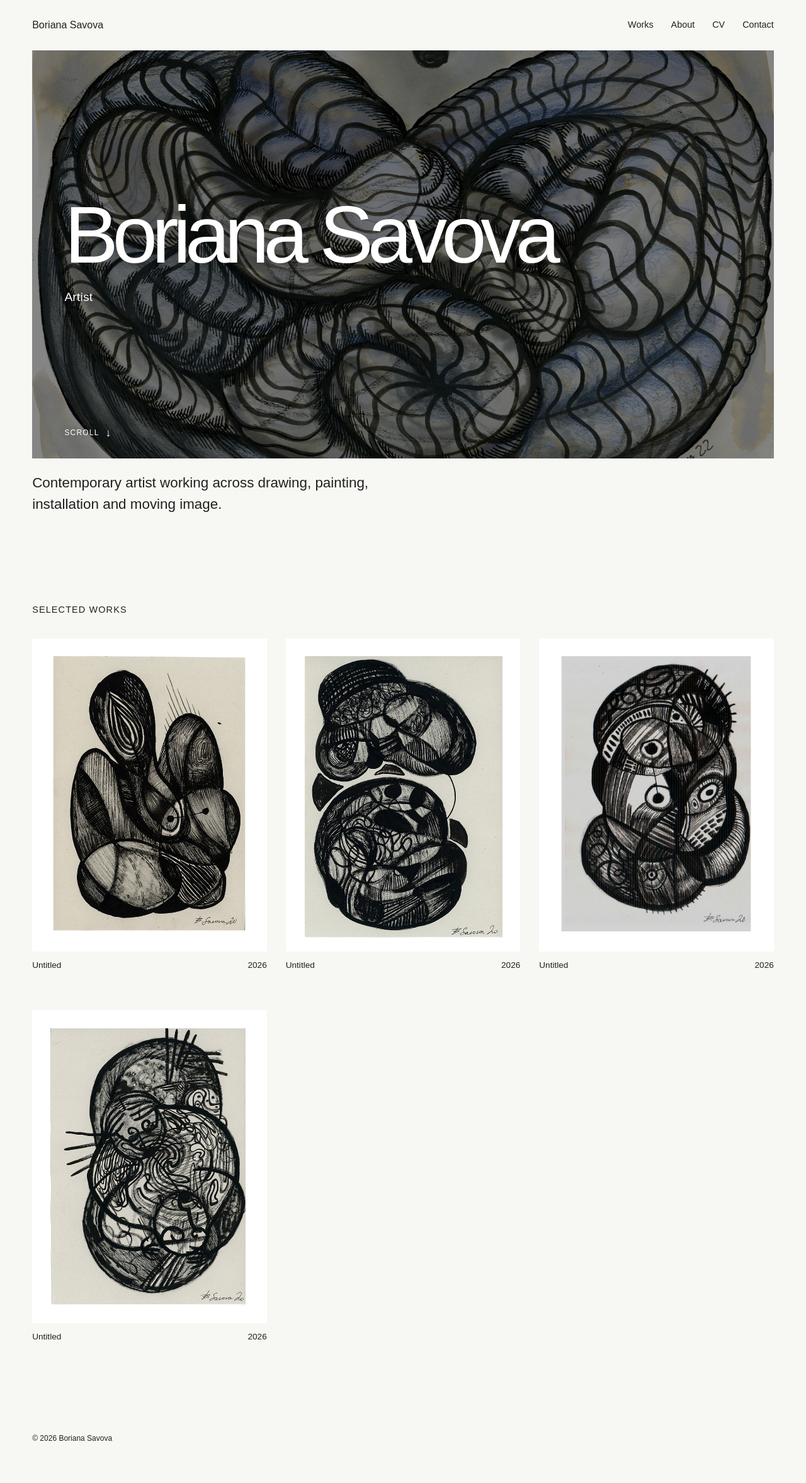
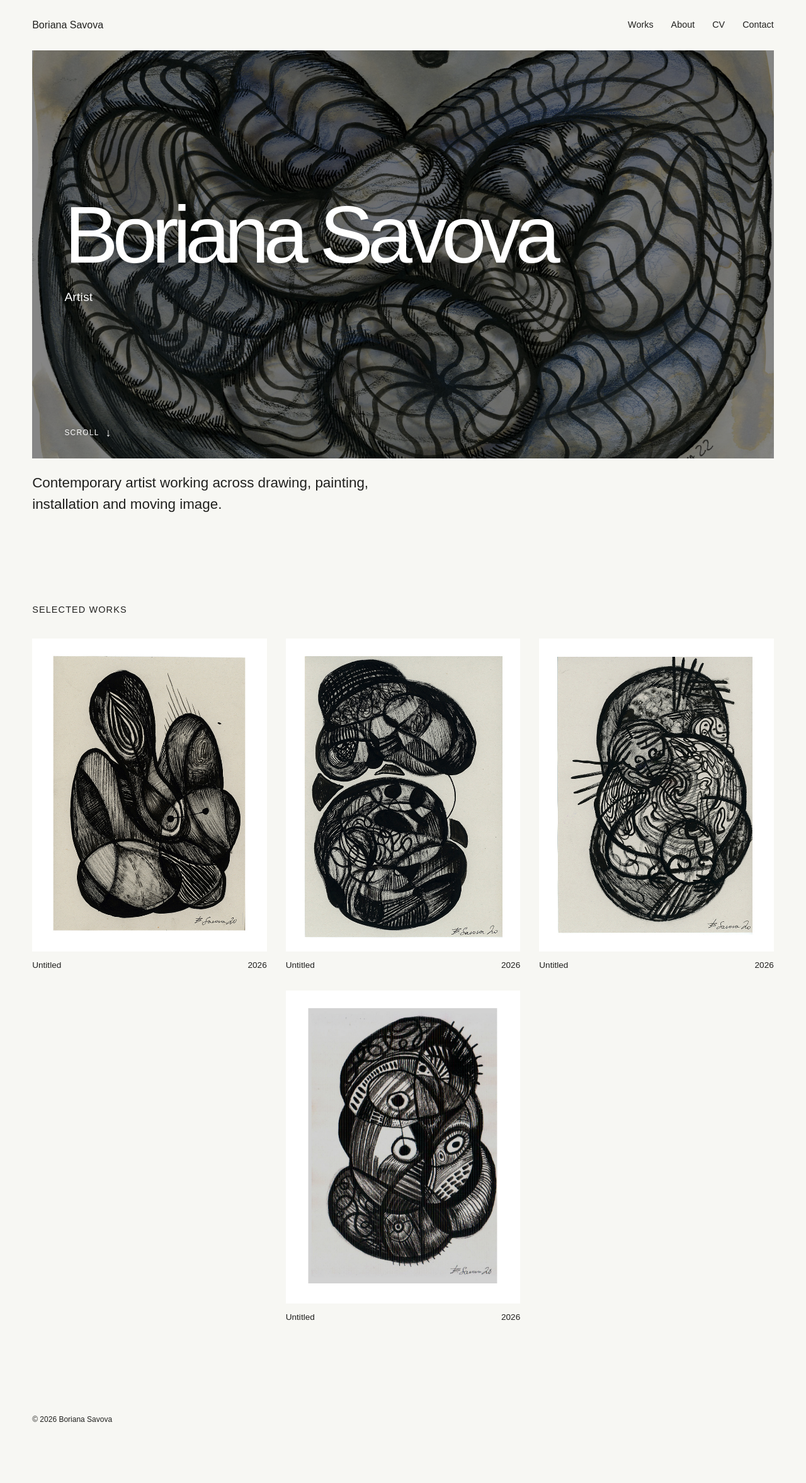
Before and after one commit to b-savova/b-savova.github.io, a Jekyll site: the page built from index.html, in a window 1280 px wide. Shown: the whole page at 63% size. Built offline with Jekyll 4.4.1, drawn with Linux system fonts in a browser that asks for light colours; after the commit the page ends 2325 px from its top, so only the background shows below that.

Commit message:
Update style.css

```diff
--- a/assets/css/style.css
+++ b/assets/css/style.css
@@ -41,9 +41,17 @@ nav a:hover {
   opacity: 0.5;
 }
 
+
+/* =========================================================
+   HOME
+   ========================================================= */
+
 .home {
   padding: 0 4vw 80px;
 }
+
+
+/* Hero */
 
 .hero {
   position: relative;
@@ -56,7 +64,6 @@ nav a:hover {
   justify-content: center;
   isolation: isolate;
 }
-
 
 .hero-image {
   position: absolute;
@@ -125,11 +132,17 @@ nav a:hover {
   transform: translateY(4px);
 }
 
+
+/* Intro */
+
 .intro {
   max-width: 600px;
   font-size: 1.4rem;
   margin-bottom: 140px;
 }
+
+
+/* Selected Works */
 
 .featured h2 {
   font-size: 0.9rem;
@@ -139,16 +152,18 @@ nav a:hover {
   margin-bottom: 35px;
 }
 
+
+/* Masonry */
+
 .work-grid {
-  display: grid;
-  grid-template-columns: repeat(3, minmax(0, 1fr));
-  gap: 60px 30px;
-  align-items: start;
+  columns: 3 300px;
+  column-gap: 30px;
 }
 
 .work {
   display: block;
-  min-width: 0;
+  break-inside: avoid;
+  margin-bottom: 30px;
 }
 
 .work img {
@@ -163,17 +178,19 @@ nav a:hover {
   margin-top: 12px;
   font-size: 0.85rem;
 }
-.work-info {
-  display: flex;
-  justify-content: space-between;
-  margin-top: 12px;
-  font-size: 0.85rem;
-}
+
+
+/* Footer */
 
 footer {
   padding: 50px 4vw;
   font-size: 0.75rem;
 }
+
+
+/* =========================================================
+   HOME — MOBILE
+   ========================================================= */
 
 @media (max-width: 700px) {
 
@@ -215,8 +232,7 @@ footer {
   }
 
   .work-grid {
-    grid-template-columns: 1fr;
-    gap: 50px;
+    columns: 1;
   }
 
   .intro {
@@ -226,7 +242,9 @@ footer {
 }
 
 
-/* Works page */
+/* =========================================================
+   WORKS PAGE
+   ========================================================= */
 
 .works-page {
   padding: 50px 4vw 120px;
@@ -281,6 +299,9 @@ footer {
   font-size: 0.85rem;
 }
 
+
+/* Works — Mobile */
+
 @media (max-width: 700px) {
 
   .works-page {
@@ -298,7 +319,10 @@ footer {
 
 }
 
-/* Text pages */
+
+/* =========================================================
+   TEXT PAGES
+   ========================================================= */
 
 .text-page {
   padding: 60px 4vw 140px;
@@ -346,7 +370,9 @@ footer {
 }
 
 
-/* CV */
+/* =========================================================
+   CV
+   ========================================================= */
 
 .cv-section {
   border-top: 1px solid currentColor;
@@ -385,7 +411,9 @@ footer {
 }
 
 
-/* Contact */
+/* =========================================================
+   CONTACT
+   ========================================================= */
 
 .contact-content {
   max-width: 800px;
@@ -416,7 +444,7 @@ footer {
 }
 
 
-/* Mobile */
+/* Text pages — Mobile */
 
 @media (max-width: 700px) {
 
@@ -453,6 +481,7 @@ footer {
 
 }
 
+
 /* =========================================================
    ABOUT
    ========================================================= */
@@ -470,7 +499,7 @@ footer {
 }
 
 
-/* Text */
+/* About — Text */
 
 .about-text-column {
   max-width: 720px;
@@ -478,7 +507,6 @@ footer {
 
 .about-text-column h1 {
   margin: 0 0 90px;
-
   font-size: clamp(5rem, 10vw, 10rem);
   font-weight: 400;
   letter-spacing: -0.07em;
@@ -488,7 +516,6 @@ footer {
 .about-lead {
   max-width: 620px;
   margin: 0 0 60px;
-
   font-size: clamp(1.4rem, 2.3vw, 2.2rem);
   line-height: 1.15;
   letter-spacing: -0.025em;
@@ -496,7 +523,6 @@ footer {
 
 .about-body {
   max-width: 600px;
-
   font-size: 1rem;
   line-height: 1.65;
 }
@@ -506,7 +532,7 @@ footer {
 }
 
 
-/* Photograph */
+/* About — Photograph */
 
 .about-image-column {
   align-self: start;
@@ -515,24 +541,21 @@ footer {
 
 .about-image-column img {
   display: block;
-
   width: 100%;
   max-width: 500px;
   height: auto;
-
   object-fit: cover;
 }
 
 .about-caption {
   margin-top: 12px;
-
   font-size: 0.75rem;
   text-transform: uppercase;
   letter-spacing: 0.08em;
 }
 
 
-/* Mobile */
+/* About — Mobile */
 
 @media (max-width: 700px) {
 
```
Lines whose indentation alone changed are shown as unchanged.
